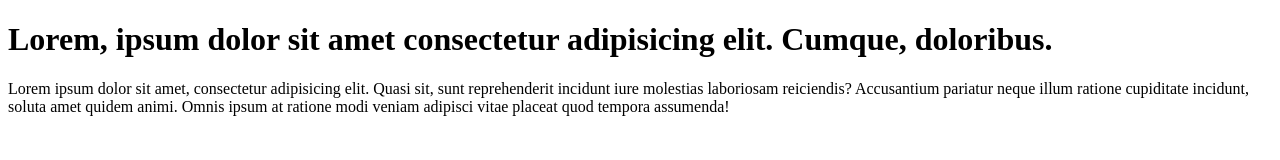
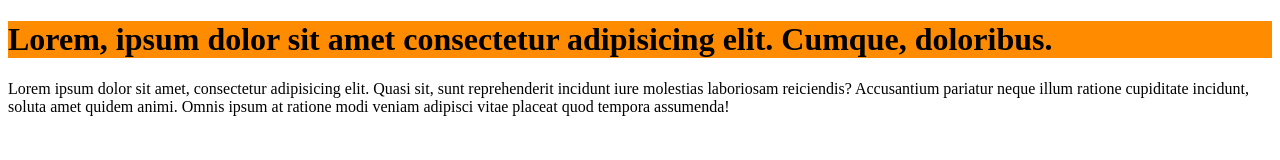
Before and after one commit to zahid-hasan0/my-second-github-repo, a plain HTML site: page index.html in a window 1280 px wide. Drawn offline with Linux system fonts and the light colour scheme.

Commit message:
added style css

```diff
--- a/index.html
+++ b/index.html
@@ -4,6 +4,7 @@
     <meta charset="UTF-8">
     <meta name="viewport" content="width=device-width, initial-scale=1.0">
     <title>my second github repo</title>
+    <link rel="stylesheet" href="style.css">
 </head>
 <body>
 
--- /dev/null
+++ b/style.css
@@ -0,0 +1,3 @@
+h1{
+    background-color: darkorange;
+}
```
